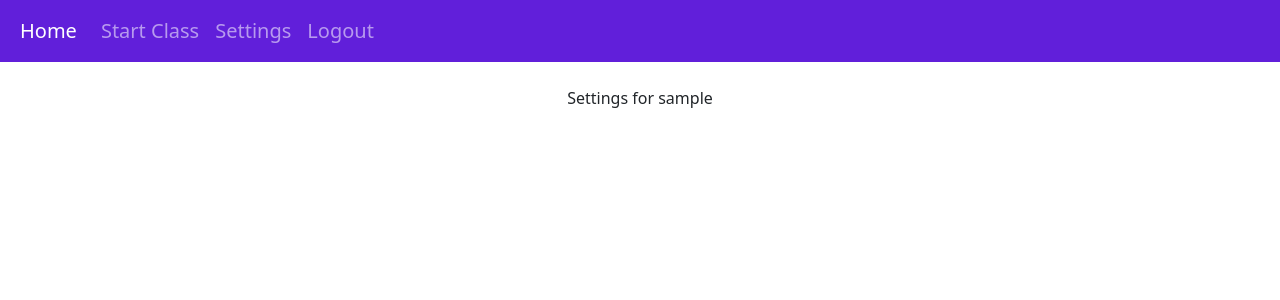
After one commit to GraphiteApp/GraphiteTeacher, a Django app: page /settings in a window 1280 px wide. The commit adds this page. Shown: the top 300 px of the page. Run offline with Django 4.2, Linux system fonts and the light colour scheme; the visitor is signed in with stand-in values (Sample User, id 1); parts of the project's set-up code (start-up, migrations or seed data) failed here and were passed over.

Commit message:
add settings page

```diff
--- a/Graphite/urls.py
+++ b/Graphite/urls.py
@@ -11,5 +11,6 @@ urlpatterns = [
     path('exam', views.exam, name='exam'),
     path('exam_video', views.exam_video, name='exam_video'),
     path('add_resource', views.add_resource, name='add_resource'),
+    path('settings', views.settings, name='settings'),
     path('', views.index, name='index'),
 ]
--- a/Graphite/views.py
+++ b/Graphite/views.py
@@ -178,3 +178,14 @@ def add_resource(request):
         'is_logged_in': isLoggedIn,
         'exam_started': utils.exam_started(request.user),
     })
+
+
+def settings(request):
+    isLoggedIn = utils.check_login(request)
+    if not isLoggedIn:
+        return redirect('login')
+
+    return render(request, './Graphite/settings.html', {
+        'user': request.user,
+        'is_logged_in': isLoggedIn,
+    })
--- a/templates/Graphite/navbar.html
+++ b/templates/Graphite/navbar.html
@@ -4,6 +4,7 @@
     <div class="navbar-nav">
       <a class="nav-item nav-link nav-text" href="/exam">{% if exam_started %} View Class {% else %} Start Class {% endif %}</a>
         {% if is_logged_in %}
+            <a class="nav-item nav-link nav-text" href="/settings">Settings</a>
             <a class="nav-item nav-link nav-text" href="/logout">Logout</a>
         {% else %}
             <a class="nav-item nav-link nav-text" href="/login">Login</a>
--- /dev/null
+++ b/templates/Graphite/settings.html
@@ -0,0 +1,10 @@
+{% extends "Graphite/layout.html" %}
+{% load static %}
+
+{% block body %}
+    {% include "Graphite/navbar.html" %}
+
+    <div style="text-align: center" class="mt-4">
+        Settings for {{ user.username }}
+    </div>
+{% endblock %}
```
